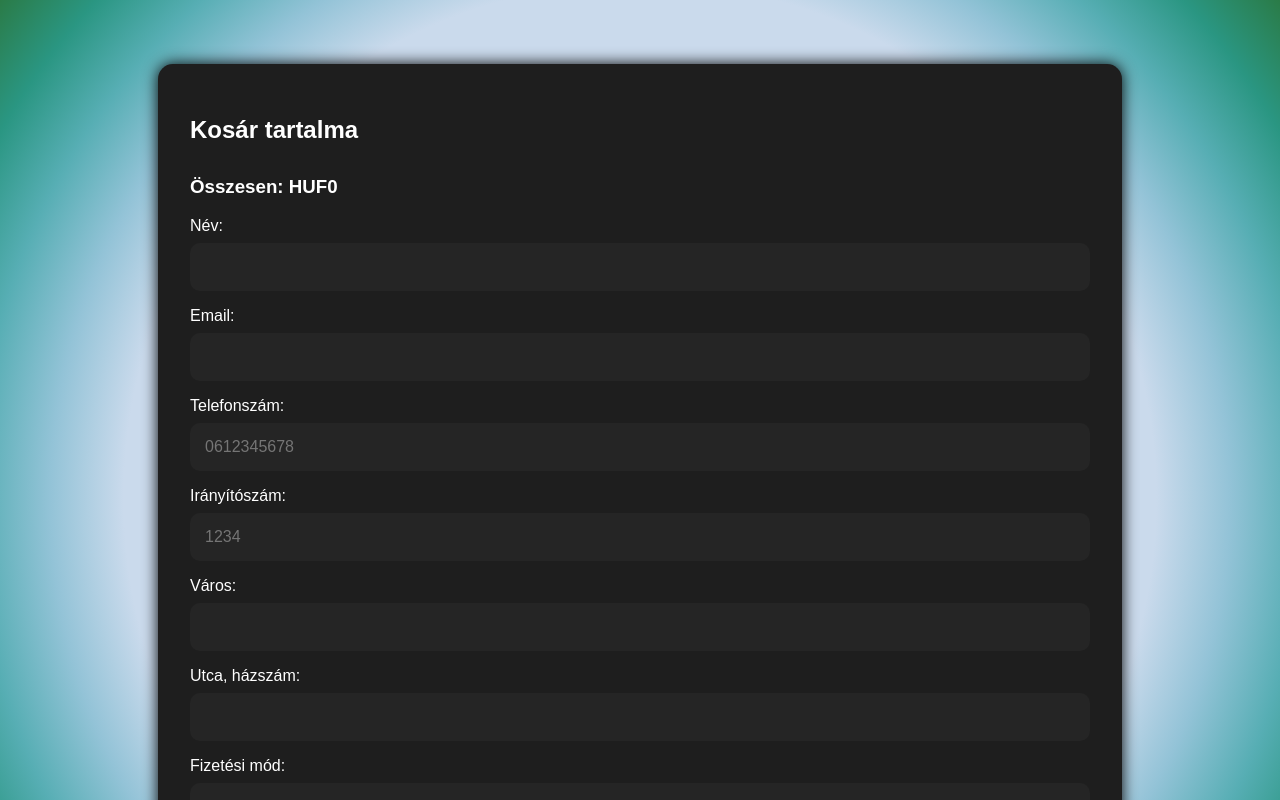
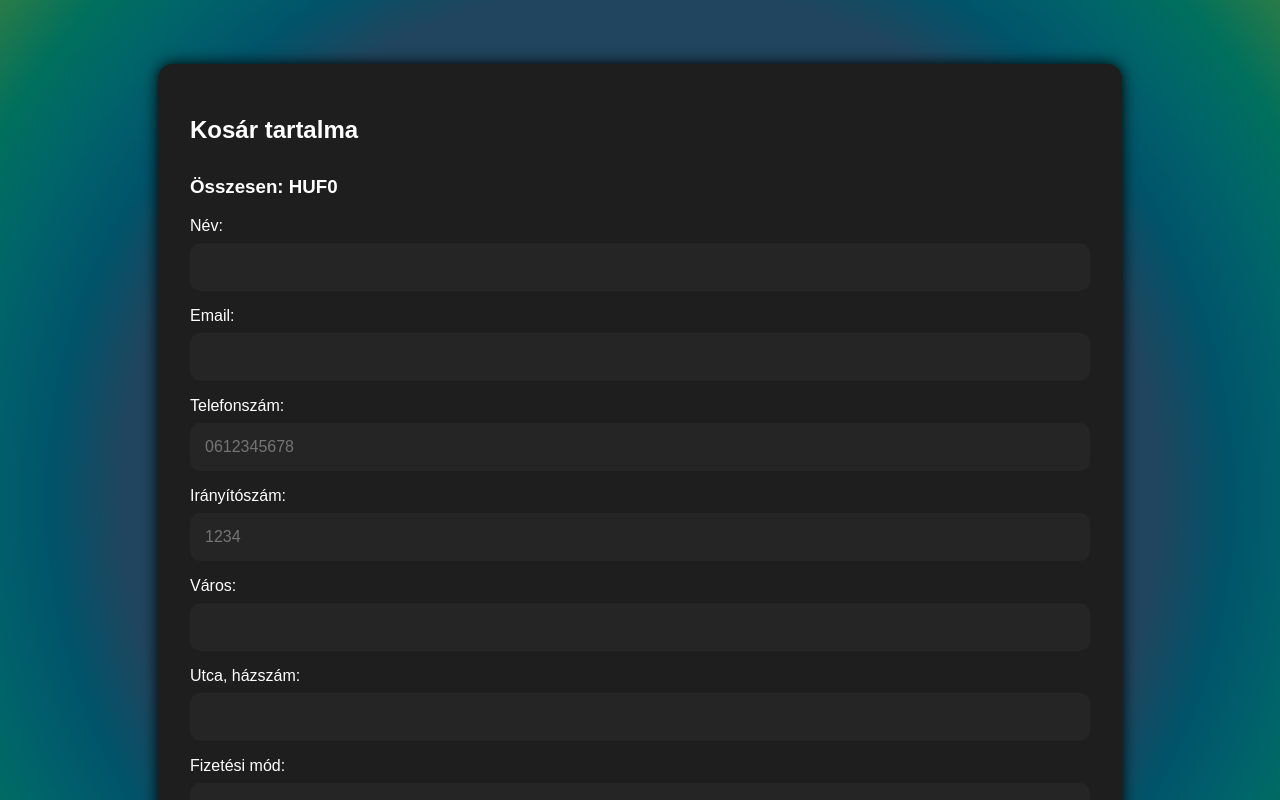
Before and after one commit to kenezbence/sneakR, an Angular app in the folder frontend/sneakR/: page /webshop-cart in a window 1280 px wide. Shown: the top 800 px of the page. Built offline with nearby package versions, Linux system fonts and the light colour scheme.

Commit message:
fix radial-gradient

```diff
--- a/frontend/sneakR/src/app/_components/webshop-cart/webshop-cart.component.css
+++ b/frontend/sneakR/src/app/_components/webshop-cart/webshop-cart.component.css
@@ -1,7 +1,7 @@
 :host {
   display: block;
   min-height: 100vh;
-  background-image: radial-gradient(circle, #2a7b47, #2a9682, #57aeb4, #93c3d7, #cadaec, #cadaec, #cadaec, #cadaec, #93c3d7, #57aeb4, #2a9682, #2a7b47);
+  background-image: radial-gradient(circle, #2a7b47, #00705d, #00636a, #00546a, #21455e, #21455e, #21455e, #21455e, #00546a, #00636a, #00705d, #2a7b47);
   padding: 2rem;
 }
 
```
